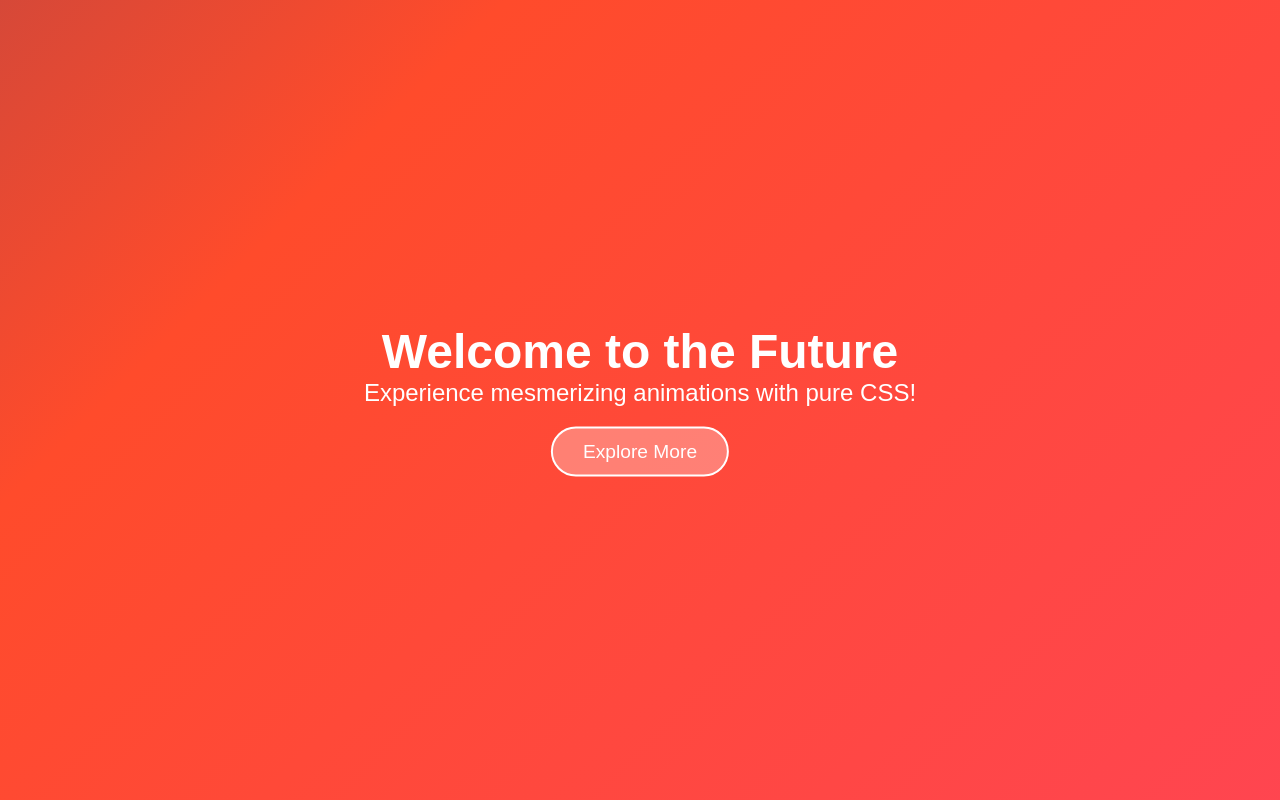
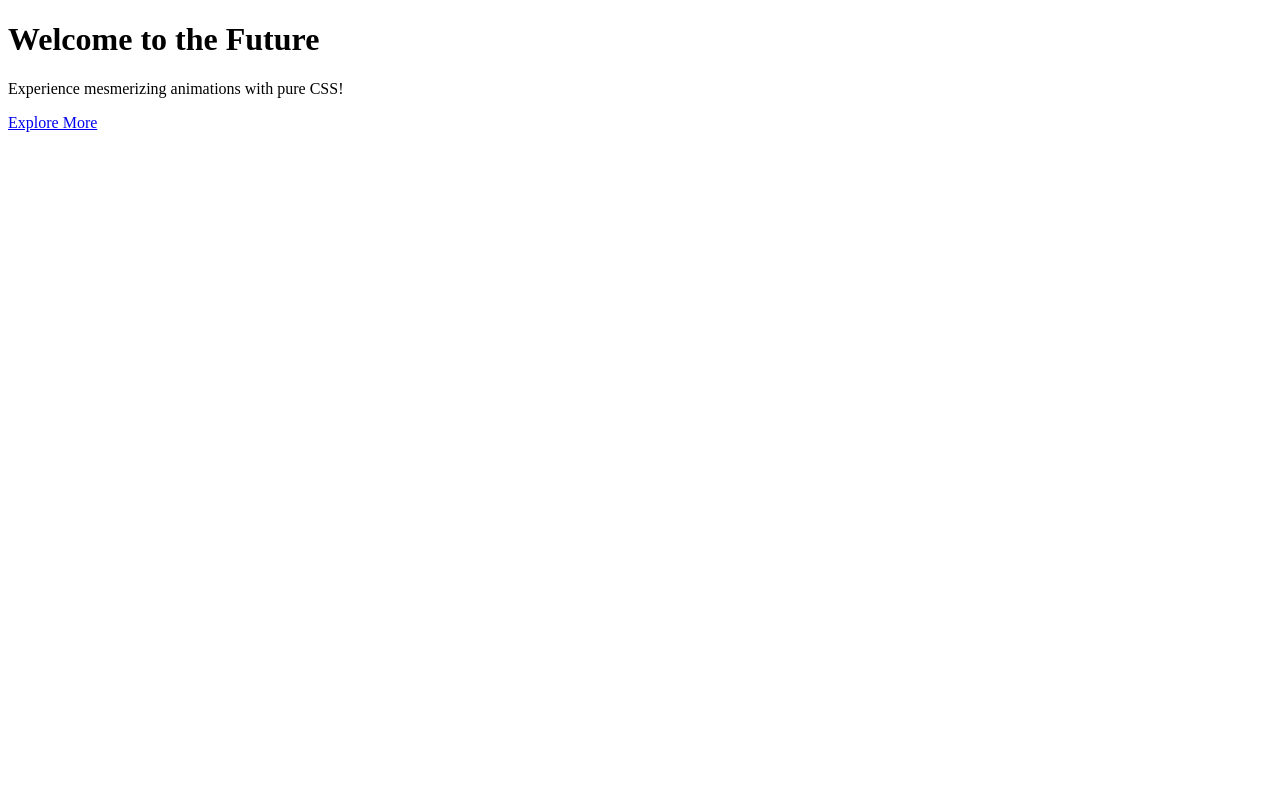
Before and after one commit to rootadmin12321/apache-server-test-jenkins, a plain HTML site: page index.html in a window 1280 px wide. Drawn offline with Linux system fonts and the light colour scheme.

Commit message:
Update index.html

```diff
--- a/index.html
+++ b/index.html
@@ -5,88 +5,7 @@
     <meta name="viewport" content="width=device-width, initial-scale=1.0">
     <title>Animated Webpage</title>
 
-    <style>
-        /* Reset default margin & padding */
-        * {
-            margin: 0;
-            padding: 0;
-            box-sizing: border-box;
-            font-family: Arial, sans-serif;
-        }
 
-        /* Full-screen animated background */
-        .background-animation {
-            position: fixed;
-            top: 0; left: 0;
-            width: 100%; height: 100%;
-            background: linear-gradient(-45deg, #ff416c, #ff4b2b, #1e3c72, #2a5298);
-            background-size: 400% 400%;
-            animation: bgMove 10s infinite linear;
-            z-index: -1;
-        }
-
-        /* Background movement animation */
-        @keyframes bgMove {
-            0% { background-position: 0% 50%; }
-            50% { background-position: 100% 50%; }
-            100% { background-position: 0% 50%; }
-        }
-
-        /* Centered Content */
-        .container {
-            text-align: center;
-            position: absolute;
-            top: 50%;
-            left: 50%;
-            transform: translate(-50%, -50%);
-            color: white;
-        }
-
-        /* Heading Animation */
-        .fade-in {
-            font-size: 3rem;
-            opacity: 0;
-            animation: fadeIn 2s forwards;
-        }
-
-        @keyframes fadeIn {
-            from { opacity: 0; transform: translateY(-30px); }
-            to { opacity: 1; transform: translateY(0); }
-        }
-
-        /* Paragraph Animation */
-        .slide-up {
-            font-size: 1.5rem;
-            opacity: 0;
-            animation: slideUp 2s forwards 1s;
-        }
-
-        @keyframes slideUp {
-            from { opacity: 0; transform: translateY(30px); }
-            to { opacity: 1; transform: translateY(0); }
-        }
-
-        /* Animated Button */
-        .button {
-            display: inline-block;
-            margin-top: 20px;
-            padding: 12px 30px;
-            font-size: 1.2rem;
-            color: white;
-            background: rgba(255, 255, 255, 0.3);
-            border: 2px solid white;
-            border-radius: 25px;
-            text-decoration: none;
-            transition: 0.5s ease;
-        }
-
-        .button:hover {
-            background: white;
-            color: #ff416c;
-            transform: scale(1.1);
-            box-shadow: 0 0 20px rgba(255, 255, 255, 0.5);
-        }
-    </style>
 </head>
 <body>
 
```
